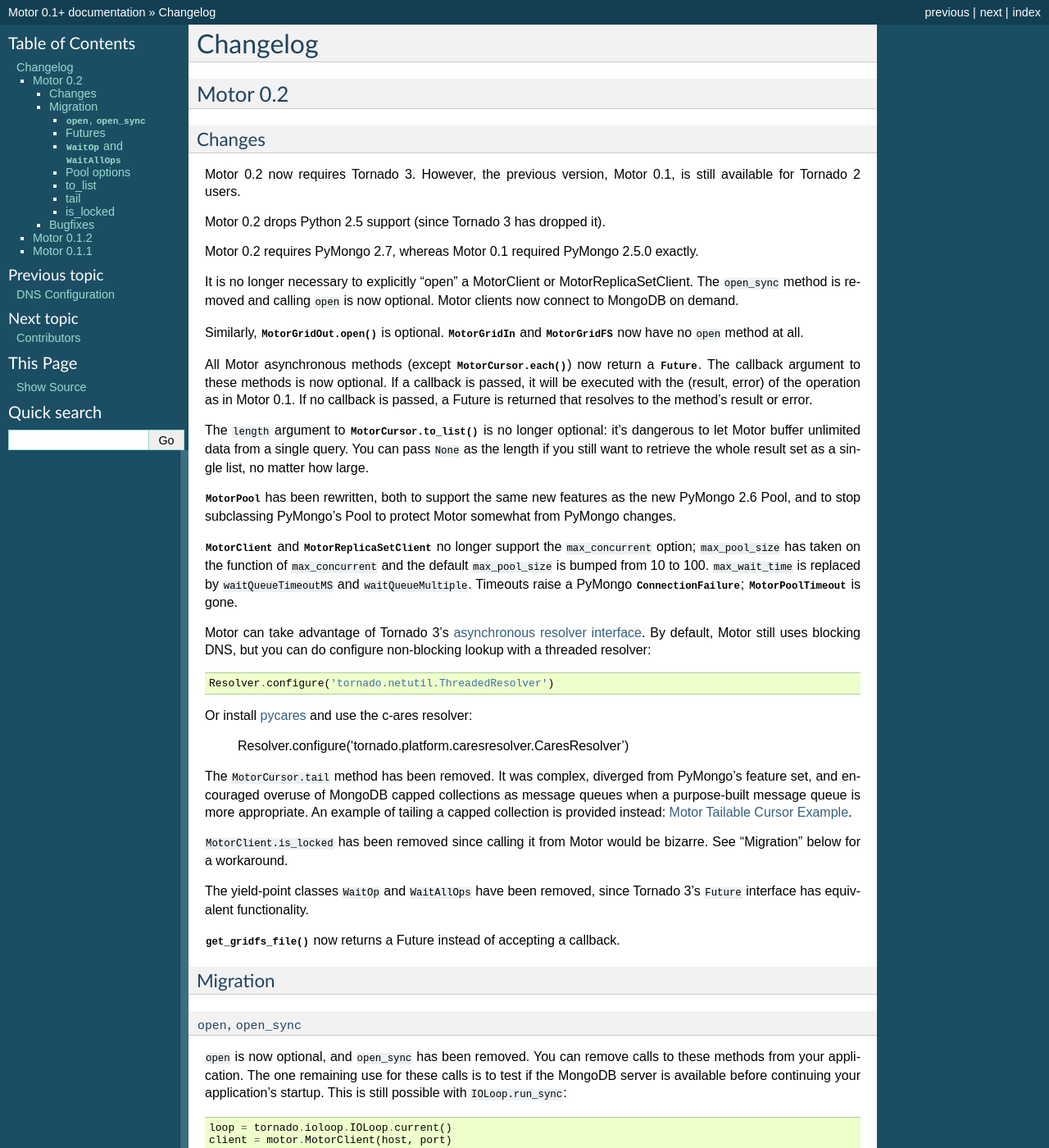
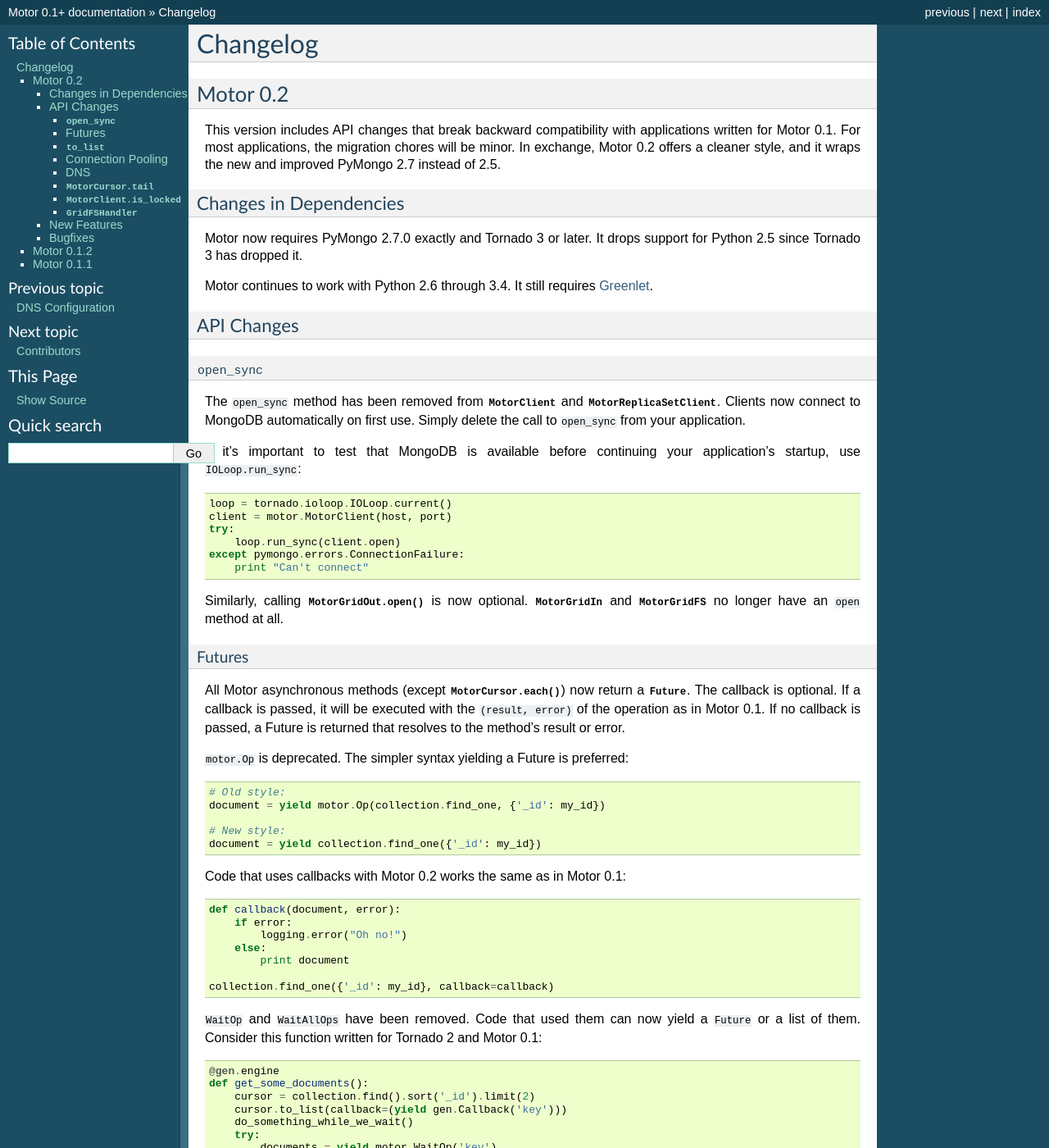
Before and after one commit to mongodb/motor, a Sphinx documentation site: the page built from doc/changelog.rst, in a window 1280 px wide and 1400 px high. Shown: the whole window at 82% size. Built offline with Sphinx 7.4.7, drawn with Linux system fonts in a browser that asks for light colours; pages that are not in the unit, such as notebooks, are missing from menus; the version number is read from the project's files by our own code; some of the changed text lies outside the part shown.

Commit message:
Rewrite the Changleog for Motor 0.2.

```diff
--- a/doc/changelog.rst
+++ b/doc/changelog.rst
@@ -6,104 +6,64 @@
 Motor 0.2
 ---------
 
-Changes
-~~~~~~~
+This version includes API changes that break backward compatibility
+with applications written for Motor 0.1. For most applications, the migration
+chores will be minor. In exchange, Motor 0.2 offers a cleaner style, and
+it wraps the new and improved PyMongo 2.7 instead of 2.5.
 
-Motor 0.2 now requires Tornado 3. However, the previous version, Motor 0.1, is
-still available for Tornado 2 users.
+Changes in Dependencies
+~~~~~~~~~~~~~~~~~~~~~~~
 
-Motor 0.2 drops Python 2.5 support (since Tornado 3 has dropped it).
+Motor now requires PyMongo 2.7.0 exactly and Tornado 3 or later. It drops
+support for Python 2.5 since Tornado 3 has dropped it.
 
-Motor 0.2 requires PyMongo 2.7, whereas Motor 0.1 required PyMongo 2.5.0
-exactly.
+Motor continues to work with Python 2.6 through 3.4. It still requires
+`Greenlet`_.
 
-It is no longer necessary to explicitly "open" a MotorClient or
-MotorReplicaSetClient. The ``open_sync`` method is removed and calling
-``open`` is now optional. Motor clients now connect to MongoDB on demand.
+API Changes
+~~~~~~~~~~~
 
-Similarly, :meth:`MotorGridOut.open` is optional. :class:`MotorGridIn`
-and :class:`MotorGridFS` now have no ``open`` method at all.
+``open_sync``
+'''''''''''''
 
-All Motor asynchronous methods (except
-:meth:`MotorCursor.each`) now return a :class:`~tornado.concurrent.Future`.
-The callback argument
-to these methods is now optional. If a callback is passed, it will be
-executed with the (result, error) of the operation as in Motor 0.1. If no
-callback is passed, a Future is returned that resolves to the method's
-result or error.
+The ``open_sync`` method has been removed from :class:`MotorClient` and
+:class:`MotorReplicaSetClient`. Clients now connect to MongoDB automatically on
+first use. Simply delete the call to ``open_sync`` from your application.
 
-The ``length`` argument to :meth:`MotorCursor.to_list` is no longer optional:
-it's dangerous to let Motor buffer unlimited data from a single query.
-You can pass ``None`` as the length if you still want to retrieve the whole
-result set as a single list, no matter how large.
-
-:class:`MotorPool` has been rewritten, both to support the same new features
-as the new PyMongo 2.6 Pool, and to stop subclassing PyMongo's Pool to protect
-Motor somewhat from PyMongo changes.
-
-:class:`MotorClient` and :class:`MotorReplicaSetClient` no longer support the
-``max_concurrent`` option; ``max_pool_size`` has taken on the function of
-``max_concurrent`` and the default ``max_pool_size`` is bumped from 10 to 100.
-``max_wait_time`` is replaced by ``waitQueueTimeoutMS`` and
-``waitQueueMultiple``. Timeouts raise a PyMongo :exc:`ConnectionFailure`;
-:exc:`MotorPoolTimeout` is gone.
-
-Motor can take advantage of Tornado 3's `asynchronous resolver interface`_. By
-default, Motor still uses blocking DNS, but you can do configure non-blocking
-lookup with a threaded resolver::
-
-    Resolver.configure('tornado.netutil.ThreadedResolver')
-
-Or install `pycares`_ and use the c-ares resolver:
-
-    Resolver.configure('tornado.platform.caresresolver.CaresResolver')
-
-The ``MotorCursor.tail`` method has been removed. It was complex, diverged from
-PyMongo's feature set, and encouraged overuse of MongoDB capped collections as
-message queues when a purpose-built message queue is more appropriate. An
-example of tailing a capped collection is provided instead:
-:doc:`examples/tailable-cursors`.
-
-``MotorClient.is_locked`` has been removed since calling it from Motor would be
-bizarre. See "Migration" below for a workaround.
-
-The yield-point classes ``WaitOp`` and ``WaitAllOps`` have been removed, since
-Tornado 3's ``Future`` interface has equivalent functionality.
-
-:meth:`~web.GridFSHandler.get_gridfs_file` now
-returns a Future instead of accepting a callback.
-
-.. _asynchronous resolver interface: http://www.tornadoweb.org/en/stable/netutil.html#tornado.netutil.Resolver
-.. _pycares: https://pypi.python.org/pypi/pycares
-
-Migration
-~~~~~~~~~
-
-``open``, ``open_sync``
-'''''''''''''''''''''''
-
-``open`` is now optional, and ``open_sync`` has been removed. You can remove
-calls to these methods from your application. The one remaining use for these
-calls is to test if the MongoDB server is available before continuing your
-application's startup. This is still possible with ``IOLoop.run_sync``::
+If it's important to test that MongoDB is available before continuing
+your application's startup, use ``IOLoop.run_sync``::
 
     loop = tornado.ioloop.IOLoop.current()
     client = motor.MotorClient(host, port)
     try:
         loop.run_sync(client.open)
-    except pymongo.errors.AutoReconnect:
+    except pymongo.errors.ConnectionFailure:
         print "Can't connect"
+
+Similarly, calling :meth:`MotorGridOut.open` is now optional.
+:class:`MotorGridIn` and :class:`MotorGridFS` no longer have an ``open``
+method at all.
+
+.. _changelog-futures:
 
 Futures
 '''''''
 
-``motor.Op`` is deprecated. You can continue to use it, but the simpler
-syntax yielding a Future is preferred::
+All Motor asynchronous methods (except :meth:`MotorCursor.each`) now return a
+:class:`~tornado.concurrent.Future`. The callback is optional. If a
+callback is passed, it will be executed with the ``(result,
+error)`` of the operation as in Motor 0.1. If no callback is passed, a Future is
+returned that resolves to the method's result or error.
 
-    document = yield collection.find_one()
+``motor.Op`` is deprecated. The simpler syntax yielding a Future is preferred::
 
-Code that uses explicit callbacks with Motor 0.2 works the same as in Motor
-0.1::
+    # Old style:
+    document = yield motor.Op(collection.find_one, {'_id': my_id})
+
+    # New style:
+    document = yield collection.find_one({'_id': my_id})
+
+Code that uses callbacks with Motor 0.2 works the same as in Motor 0.1::
 
     def callback(document, error):
         if error:
@@ -111,10 +71,7 @@
         else:
             print document
 
-    collection.find_one(callback=callback)
-
-``WaitOp`` and ``WaitAllOps``
-'''''''''''''''''''''''''''''
+    collection.find_one({'_id': my_id}, callback=callback)
 
 ``WaitOp`` and ``WaitAllOps`` have been removed. Code that used them can now
 yield a ``Future`` or a list of them. Consider this function written for
@@ -144,7 +101,7 @@
         except Exception, e:
             print e
 
-Similarly, a function written like so for Tornado 2 and Motor 0.1::
+Similarly, a function written like so in the old style::
 
     @gen.engine
     def get_two_documents_in_parallel(collection):
@@ -173,14 +130,25 @@
         except Exception, e:
             print e
 
-Pool options
-''''''''''''
 
-PyMongo 2.6 updated its connection pooling options. Motor's options
-have changed for increased consistency with PyMongo.
+``to_list``
+'''''''''''
+
+Any calls to :meth:`MotorCursor.to_list` that omitted the ``length``
+argument must now include it::
+
+    result = yield collection.find().to_list(100)
+
+``None`` is acceptable, meaning "unlimited." Use with caution.
+
+Connection Pooling
+''''''''''''''''''
+
+:class:`MotorPool` has been rewritten. It supports the new options
+introduced in PyMongo 2.6, and drops all Motor-specific options.
 
 :class:`MotorClient` and :class:`MotorReplicaSetClient` have an option
-``max_pool_size``, which meant "minimum idle sockets to keep open", but its
+``max_pool_size``. It used to mean "minimum idle sockets to keep open", but its
 meaning has changed to "maximum sockets open per host." Once this limit is
 reached, operations will pause waiting for a socket to become available.
 Therefore the default has been raised from 10 to 100. If you pass a value for
@@ -189,36 +157,42 @@
 larger than necessary. Err towards a larger value.) If you've been accepting
 the default, continue to do so.
 
-The ``max_concurrent`` option is removed, since ``max_pool_size`` now fulfills
-the same purpose. If you passed this option, you can remove it or rename to
-``max_pool_size``.
+``max_pool_size`` is now synonymous with Motor's special ``max_concurrent``
+option, so ``max_concurrent`` has been removed.
 
 ``max_wait_time`` has been renamed ``waitQueueTimeoutMS`` for consistency with
 PyMongo. If you pass ``max_wait_time``, rename it and multiply by 1000.
 
 The :exc:`MotorPoolTimeout` exception is gone; catch PyMongo's
-:exc:`ConnectionFailure` instead.
+:exc:`~pymongo.errors.ConnectionFailure` instead.
 
-to_list
-'''''''
+DNS
+'''
 
-Any calls to :meth:`MotorCursor.to_list` that omitted the ``length``
-argument must now include it::
+Motor can take advantage of Tornado 3's `asynchronous resolver interface`_. By
+default, Motor still uses blocking DNS, but you can enable non-blocking
+lookup with a threaded resolver::
 
-    result = yield collection.find().to_list(100)
+    Resolver.configure('tornado.netutil.ThreadedResolver')
 
-``None`` is acceptable, meaning "unlimited." Use with caution.
+Or install `pycares`_ and use the c-ares resolver:
 
-tail
-''''
+    Resolver.configure('tornado.platform.caresresolver.CaresResolver')
 
-If you relied on ``MotorCursor.tail``, see :doc:`examples/tailable-cursors`
-for an example of tailing a capped collection with Motor using a coroutine.
+``MotorCursor.tail``
+''''''''''''''''''''
 
-is_locked
-'''''''''
+The ``MotorCursor.tail`` method has been removed. It was complex, diverged from
+PyMongo's feature set, and encouraged overuse of MongoDB capped collections as
+message queues when a purpose-built message queue is more appropriate. An
+example of tailing a capped collection is provided instead:
+:doc:`examples/tailable-cursors`.
 
-If you called ``MotorClient.is_locked`` like::
+``MotorClient.is_locked``
+'''''''''''''''''''''''''
+
+``is_locked`` has been removed since calling it from Motor would be
+bizarre. If you called ``MotorClient.is_locked`` like::
 
     locked = yield motor.Op(client.is_locked)
 
@@ -226,6 +200,39 @@
 
     result = yield client.admin.current_op()
     locked = bool(result.get('fsyncLock', None))
+
+The result is ``True`` only if an administrator has called `fsyncLock`_ on the
+mongod. It is unlikely that you have any use for this.
+
+``GridFSHandler``
+'''''''''''''''''
+
+:meth:`~web.GridFSHandler.get_gridfs_file` now
+returns a Future instead of accepting a callback.
+
+.. _Greenlet: http://pypi.python.org/pypi/greenlet/
+.. _asynchronous resolver interface: http://www.tornadoweb.org/en/stable/netutil.html#tornado.netutil.Resolver
+.. _pycares: https://pypi.python.org/pypi/pycares
+.. _fsyncLock: http://docs.mongodb.org/manual/reference/method/db.fsyncLock/
+
+New Features
+~~~~~~~~~~~~
+
+The introduction of a :ref:`Futures-based API <changelog-futures>` is the most
+pervasive new feature. In addition Motor 0.2 includes new features from
+PyMongo 2.6 and 2.7:
+
+* :meth:`MotorCollection.aggregate` can return a cursor.
+* Support for all current MongoDB authentication mechanisms (see PyMongo's
+  `authentication examples`_).
+* A new :meth:`MotorCollection.parallel_scan` method.
+* An :doc:`API for bulk writes <examples/bulk>`.
+* Support for wire protocol changes in MongoDB 2.6.
+* The ability to specify a server-side timeout for operations
+  with :meth:`~MotorCursor.max_time_ms`.
+* A new :meth:`MotorGridFS.find` method for querying GridFS.
+
+.. _authentication examples: http://api.mongodb.org/python/current/examples/authentication.html
 
 Bugfixes
 ~~~~~~~~
--- a/doc/installation.rst
+++ b/doc/installation.rst
@@ -16,8 +16,8 @@
 
 * CPython 2.6, 2.7, or 3.3, or PyPy 2.0 (greenlets were very slow in earlier
   PyPy versions)
-* PyMongo_ 2.5.1 or later
-* Tornado_
+* PyMongo_ 2.7.0 exactly.
+* Tornado_ 3 or later.
 * Greenlet_
 
 Tests require Nose_ and generating the docs_ requires Sphinx_.
```
Also changed, not shown: other parts of doc/changelog.rst (+1 -1 lines).
